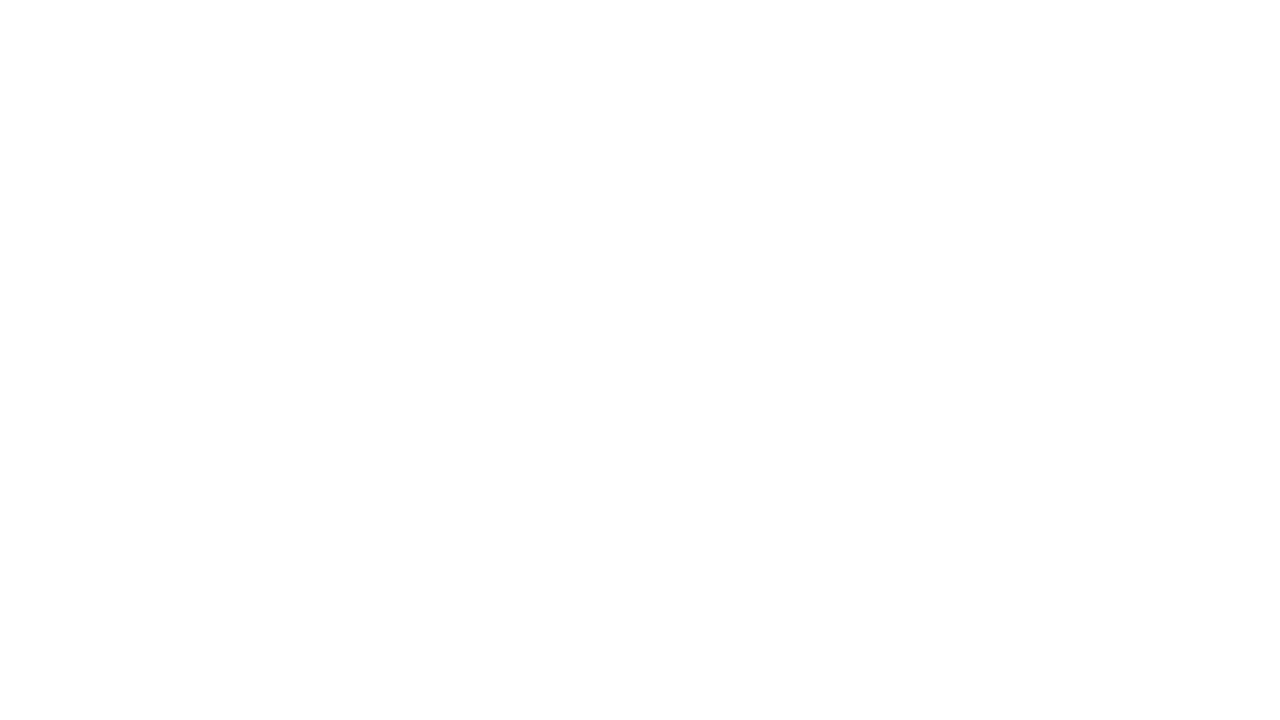
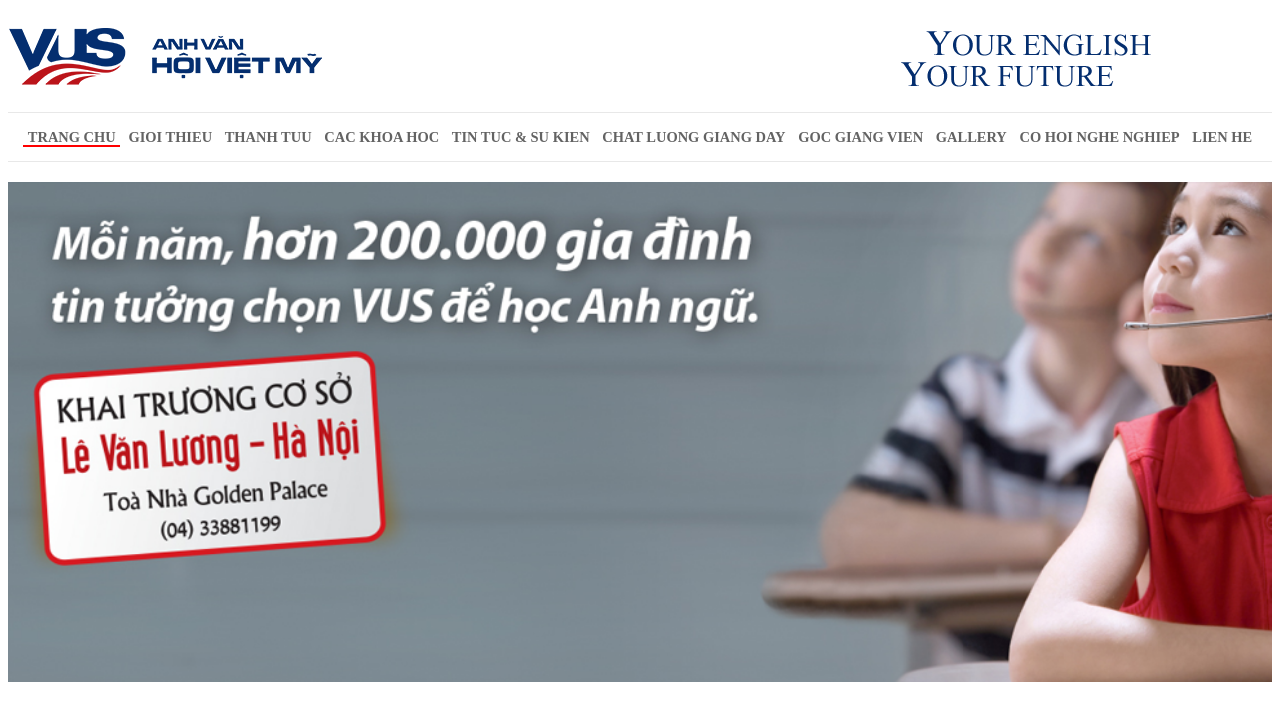
Before and after one commit to maidainhieu/VUSV2, a plain HTML site: page index.html in a window 1280 px wide. Drawn offline with Linux system fonts and the light colour scheme.

Commit message:
chieu t6

```diff
--- a/css/index.css
+++ b/css/index.css
@@ -0,0 +1,68 @@
+/* GLOBAL */
+*{
+    box-sizing: border-box;
+    /* margin: 0;
+    padding: 0; */
+}
+
+html, body{
+    font-size: 16px;
+    font-family: 'Times New Roman', Times, serif;
+}
+.clear{
+    clear: both;
+}
+
+h2{
+    font-size: 25px;
+    text-transform: uppercase;
+
+}
+/* HEADER */
+.header__logoImg{
+    float: left
+}
+.header__slogan{
+    float: right;
+    margin-right: 120px;
+}
+.header__navbar ul{
+    list-style: none;
+    border-top: 1px solid #e8e8e8;
+    border-bottom: 1px solid #e8e8e8;
+    text-align: center;
+    padding: 15px 0;
+}
+
+.header__navbar a{
+    text-decoration: none;
+    color: #636363;
+    text-transform: uppercase;
+    font-weight: bolder;
+    /* vw vh */
+    /* 1 em ~ fontsize dang xet */
+    font-size: 1.13vw;
+    padding: 0 0.3em;
+}
+
+.header__navbar li{
+    display: inline;
+
+
+}
+.header__navbar li:hover{
+    border-bottom:  2px solid red;
+}
+
+.header__navbar .active{
+    border-bottom:  2px solid red;
+}
+
+/* CAROUSEL */
+.carousel{
+    background-image: url("../img/slider_1.png");
+    height: 500px;
+    background-size: cover;
+    background-position: center;
+    margin-top: 20px;
+}
--- a/index.html
+++ b/index.html
@@ -9,7 +9,25 @@
 <body>
      <!-- HEADER -->
      <div class="header">
-
+        <div class="header__logo">
+            <img class="header__logoImg" src="./img/logo.png" alt="LOGO">
+            <img class="header__slogan" src="./img/slogan.png" alt="SLOGAN">
+            <div class="clear"></div>
+        </div>
+        <div class="header__navbar">
+            <ul>
+                <li class="active"><a href="#">trang chu</a></li>
+                <li><a href="#">gioi thieu</a></li>
+                <li><a href="#">thanh tuu</a></li>
+                <li><a href="#">cac khoa hoc</a></li>
+                <li><a href="#">tin tuc & su kien</a></li>
+                <li><a href="#">chat luong giang day</a></li>
+                <li><a href="#">goc giang vien</a></li>
+                <li><a href="#">gallery</a></li>
+                <li><a href="#">co hoi nghe nghiep</a></li>
+                <li><a href="#">lien he</a></li>
+            </ul>
+        </div>
      </div>
      <!-- CAROUSEL -->
      <div class="carousel"></div>
```
